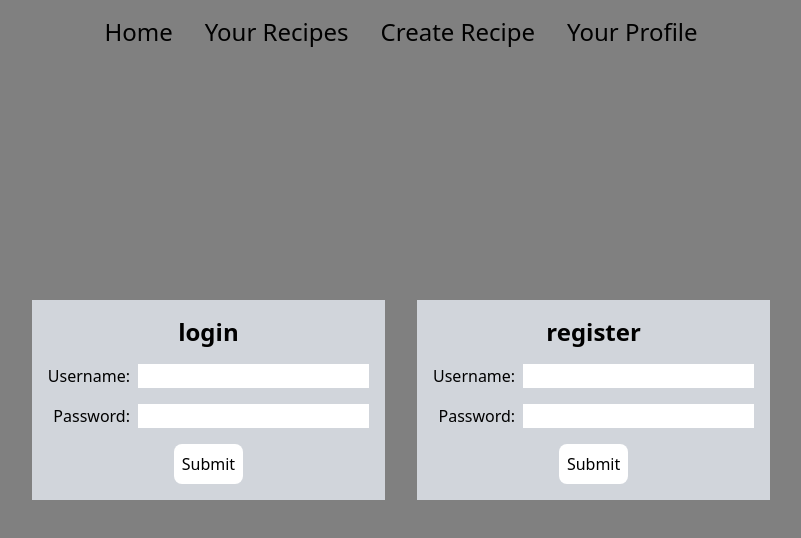
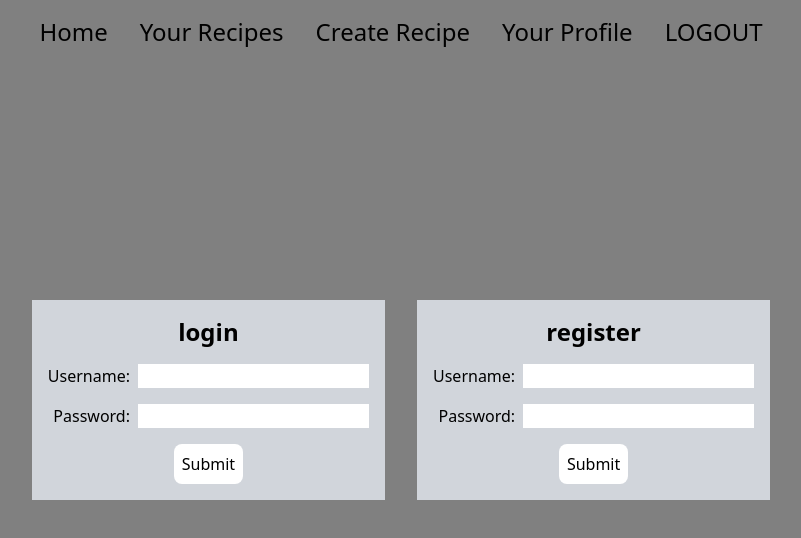
Before and after one commit to Nicholas-Abell/food_buddy, a Next.js app: page /auth in a window 1280 px wide. Shown: the top 538 px of the page, without its empty margins (239-1040 px from the left). Built offline with nearby package versions, Linux system fonts and the light colour scheme.

Commit message:
feat: user logout

```diff
--- a/app/components/navbar/Navbar.tsx
+++ b/app/components/navbar/Navbar.tsx
@@ -1,9 +1,21 @@
+"use client";
 import Link from "next/link";
 import React from "react";
+import { useCookies } from "react-cookie";
+import { useRouter } from "next/navigation";
 
 type NavbarProps = {};
 
 const Navbar: React.FC<NavbarProps> = () => {
+  const [cookies, setCookies] = useCookies(["access_token"]);
+  const router = useRouter();
+
+  const logout = () => {
+    setCookies("access_token", "");
+    window.localStorage.removeItem("userID");
+    router.push("/auth");
+  };
+
   return (
     <div className="absolute top-0 left-0 w-screen py-4">
       <ul className="flex items-center justify-center gap-8 md:text-xl lg:text-2xl">
@@ -27,6 +39,9 @@ const Navbar: React.FC<NavbarProps> = () => {
             Your Profile
           </Link>
         </li>
+        <li>
+          <button onClick={logout}>LOGOUT</button>
+        </li>
       </ul>
     </div>
   );
```
